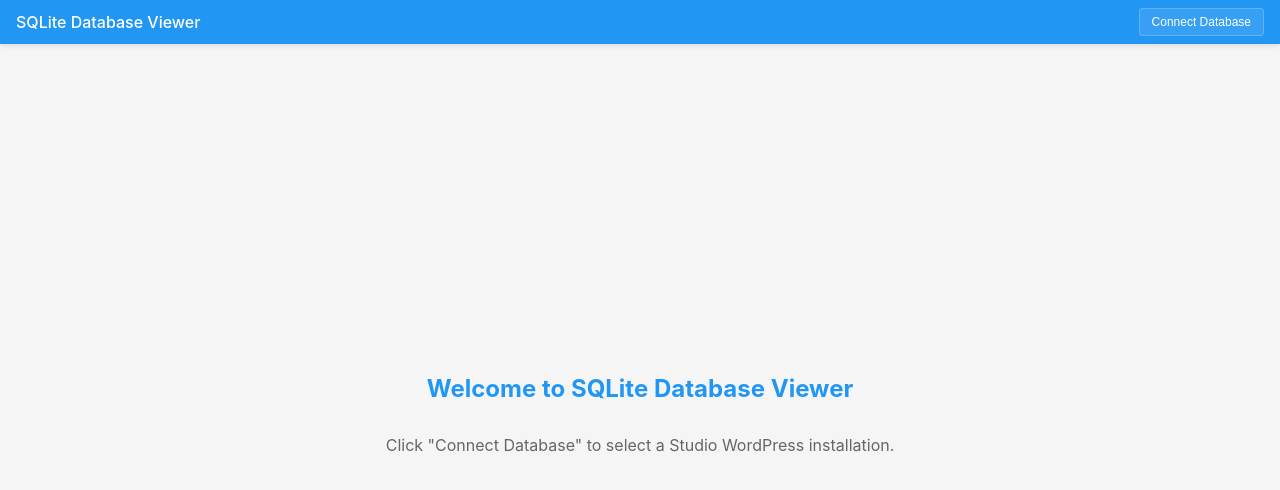
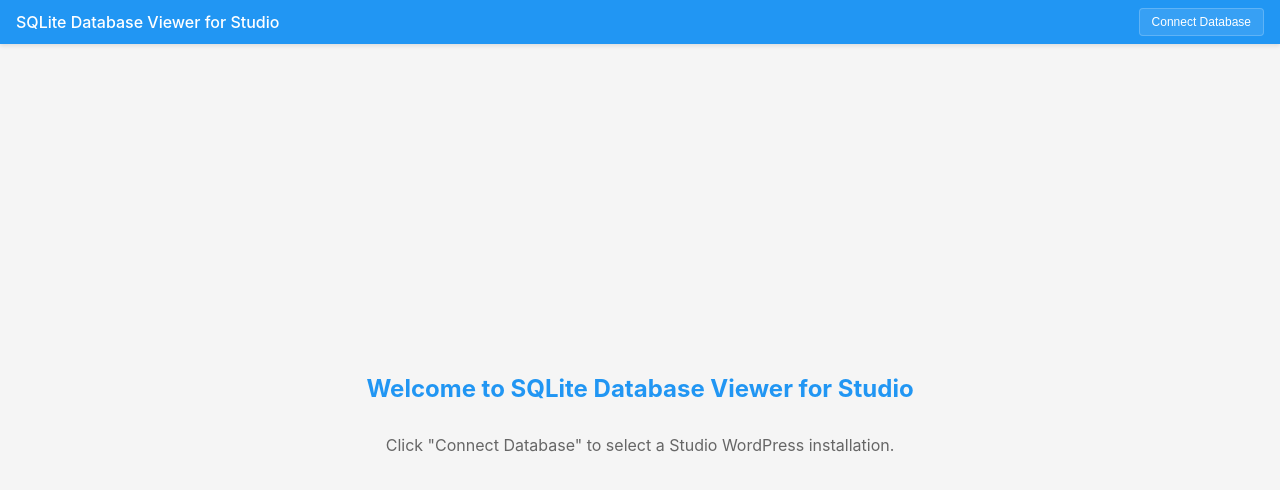
Before and after one commit to jonathanbossenger/sqlite-viewer-for-studio, a React (Vite) app: page / in a window 1280 px wide. Shown: the top 490 px of the page. Built offline with nearby package versions, Linux system fonts and the light colour scheme.

Commit message:
Renaming to respect trademarks

```diff
--- a/index.html
+++ b/index.html
@@ -3,7 +3,7 @@
   <head>
     <meta charset="UTF-8" />
     <meta name="viewport" content="width=device-width, initial-scale=1.0" />
-    <title>SQLite Database Viewer</title>
+    <title>SQLite Database Viewer for Studio</title>
     <style>
       body {
         margin: 0;
--- a/package.json
+++ b/package.json
@@ -1,7 +1,7 @@
 {
-  "name": "sqlite-viewer",
+  "name": "sqlite-viewer-for-studio",
   "version": "1.0.0",
-  "description": "SQLite Database Viewer",
+  "description": "SQLite Database Viewer for Studio",
   "main": "src/main/main.js",
   "scripts": {
     "dev": "cross-env NODE_ENV=development concurrently \"npm run dev:vite\" \"npm run dev:electron\"",
--- a/src/renderer/App.jsx
+++ b/src/renderer/App.jsx
@@ -48,7 +48,7 @@
   return (
     <div className="app-container">
       <div className="app-toolbar">
-        <div className="toolbar-title">SQLite Database Viewer</div>
+        <div className="toolbar-title">SQLite Database Viewer for Studio</div>
         <button
           className="toolbar-button"
           onClick={() => setShowConnectionDialog(true)}
@@ -104,7 +104,7 @@
           </>
         ) : (
           <div className="welcome-message">
-            <h2>Welcome to SQLite Database Viewer</h2>
+            <h2>Welcome to SQLite Database Viewer for Studio</h2>
             <p>Click "Connect Database" to select a Studio WordPress installation.</p>
           </div>
         )}
```
Also changed, not shown: 1 other file (tests, documents, lock files or other folders).
